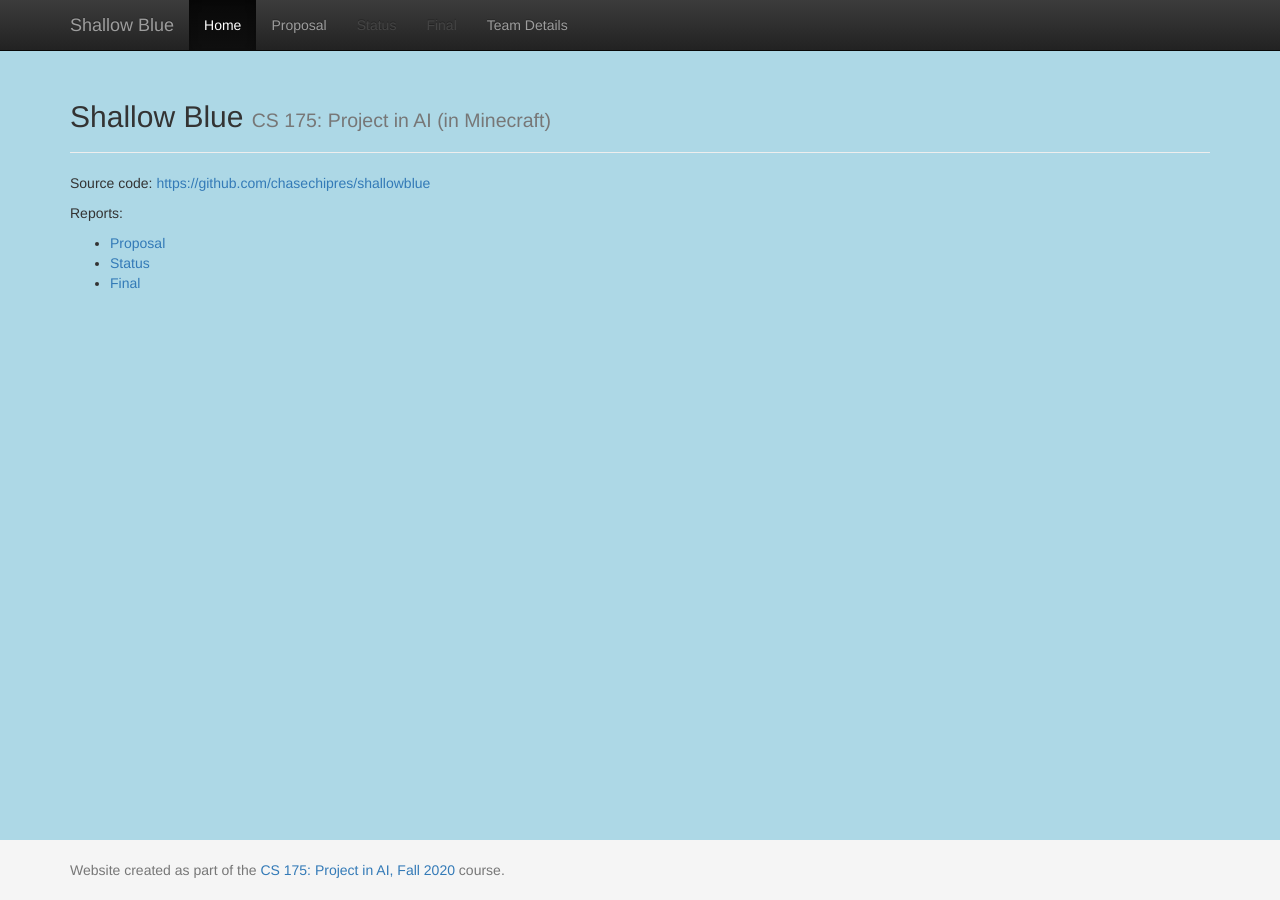
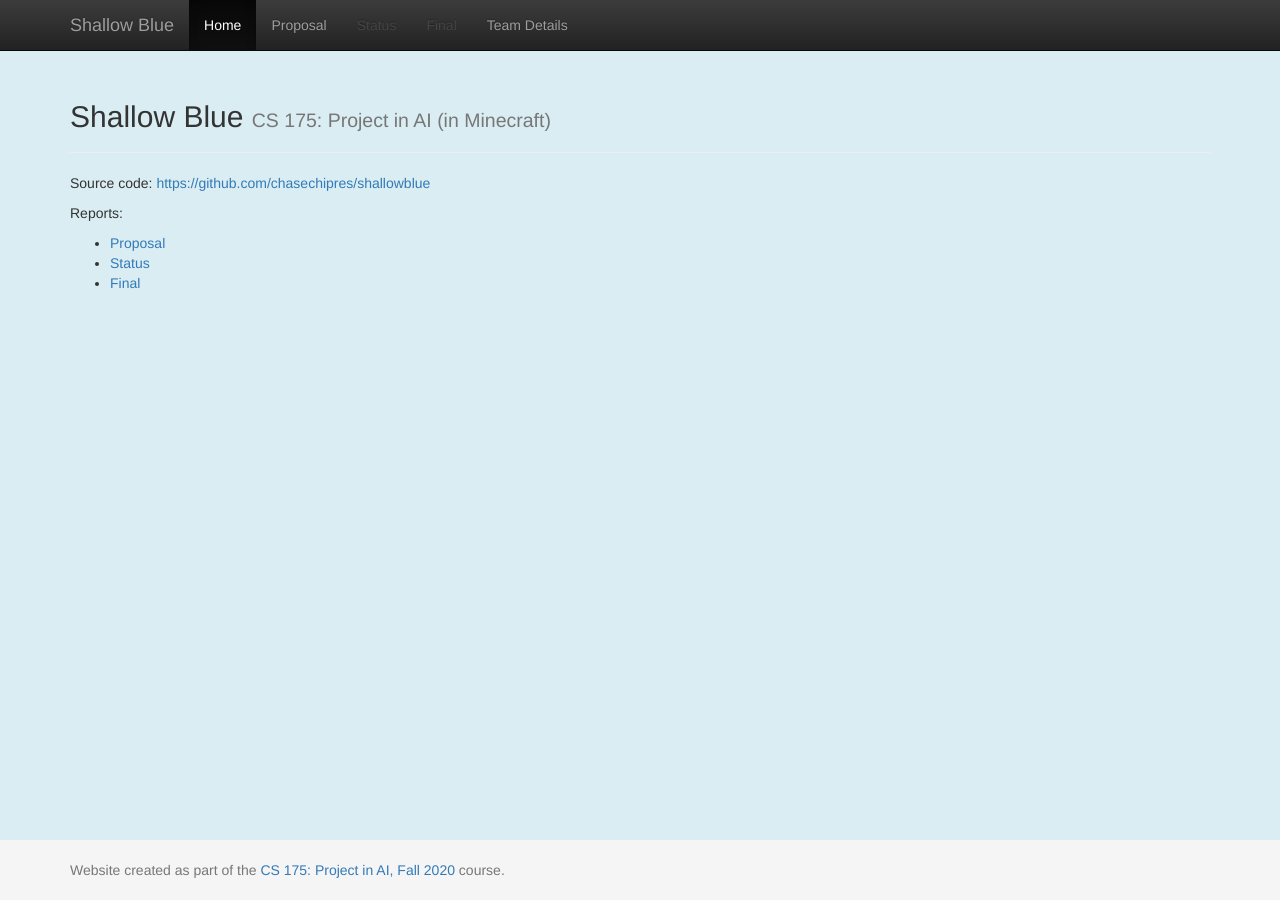
Before and after one commit to ChaseChipres/ShallowBlue, a Jekyll site: the page built from docs/index.md, in a window 1280 px wide. Built offline with Jekyll 4.4.1, drawn with Linux system fonts in a browser that asks for light colours.

Commit message:
Lighter blue body

```diff
--- a/docs/css/custom.css
+++ b/docs/css/custom.css
@@ -7,7 +7,7 @@ html {
 body {
   /* Margin bottom by footer height */
   margin-bottom: 60px;
-  background-color: #add8e6;
+  background-color: #d9edf3;
 }
 .footer {
   position: absolute;
```
